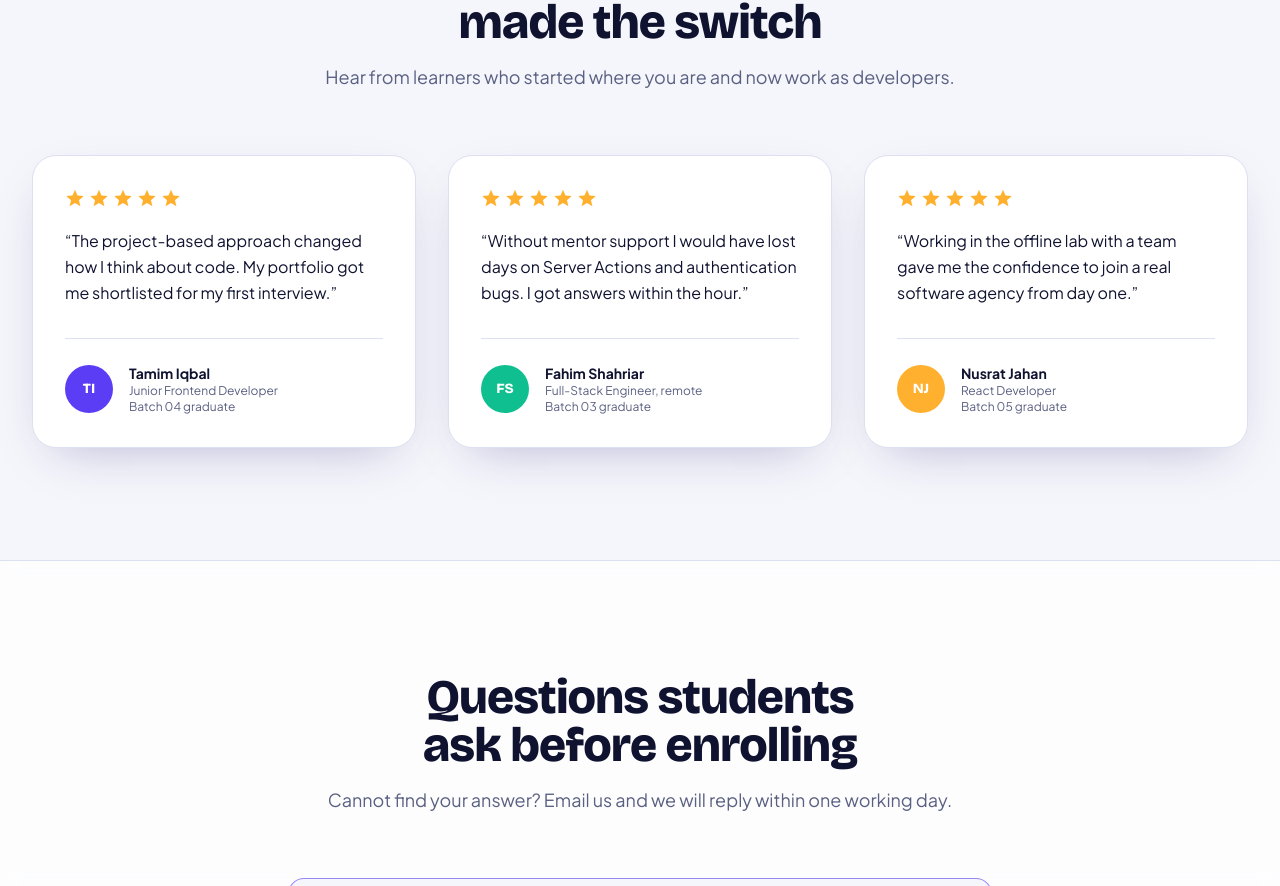
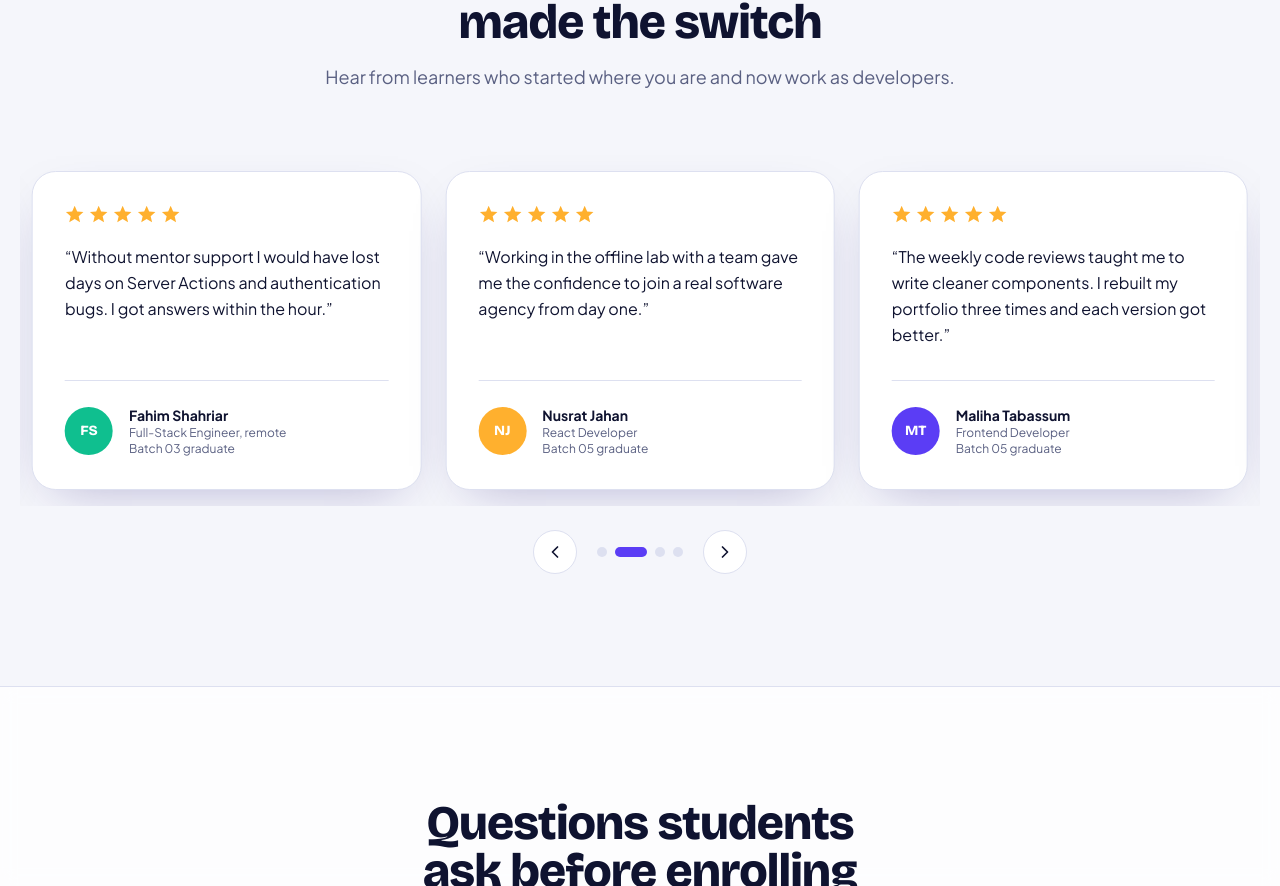
Before and after one commit to lamiakajal/codenest-academy, a Next.js app: page / in a window 1280 px wide. Shown: the part 9104-9990 px from the top of the page. Built offline with nearby package versions, Linux system fonts and the light colour scheme; no server answers.

Commit message:
feat(home): turn testimonials into an auto-looping carousel with arrows, dots and swipe

```diff
--- a/src/components/sections/Testimonials.tsx
+++ b/src/components/sections/Testimonials.tsx
@@ -1,3 +1,6 @@
+"use client";
+
+import { useEffect, useState, useSyncExternalStore } from "react";
 import SectionHeading from "@/components/ui/SectionHeading";
 import { testimonials } from "@/data/site";
 
@@ -11,26 +14,91 @@ function initials(name: string) {
 }
 
 const AVATAR_COLORS = ["bg-brand", "bg-accent", "bg-warm"];
+const AUTOPLAY_MS = 4500;
 
+// Number of cards visible at once: 1 on phones, 2 on tablets, 3 on desktops
+function subscribeToWidth(callback: () => void) {
+  window.addEventListener("resize", callback);
+  return () => window.removeEventListener("resize", callback);
+}
+function getPerView() {
+  if (window.innerWidth >= 1024) return 3;
+  if (window.innerWidth >= 640) return 2;
+  return 1;
+}
+
+// Looping testimonial carousel with autoplay, arrows, dots and touch swipe
 export default function Testimonials() {
+  const perView = useSyncExternalStore(subscribeToWidth, getPerView, () => 3);
+  const maxIndex = Math.max(0, testimonials.length - perView);
+
+  const [index, setIndex] = useState(0);
+  const [paused, setPaused] = useState(false);
+  const [touchStart, setTouchStart] = useState<number | null>(null);
+
+  // Keep the position valid when the screen size changes
+  const current = Math.min(index, maxIndex);
+
+  const next = () => setIndex(current >= maxIndex ? 0 : current + 1);
+  const prev = () => setIndex(current <= 0 ? maxIndex : current - 1);
+
+  // Autoplay loop: advances every few seconds and wraps back to the start
+  useEffect(() => {
+    const reduceMotion = window.matchMedia("(prefers-reduced-motion: reduce)").matches;
+    if (paused || reduceMotion) return;
+    const id = window.setInterval(() => {
+      setIndex((i) => (Math.min(i, maxIndex) >= maxIndex ? 0 : Math.min(i, maxIndex) + 1));
+    }, AUTOPLAY_MS);
+    return () => window.clearInterval(id);
+  }, [paused, maxIndex]);
+
+  const onTouchEnd = (endX: number) => {
+    if (touchStart === null) return;
+    const distance = touchStart - endX;
+    if (Math.abs(distance) > 50) {
+      if (distance > 0) next();
+      else prev();
+    }
+    setTouchStart(null);
+  };
+
   return (
-    <section id="reviews" className="relative py-20 md:py-28">
+    <section id="reviews" className="relative overflow-hidden py-20 md:py-28">
       <div className="mx-auto max-w-7xl px-4 sm:px-6 lg:px-8">
         <SectionHeading
           title="Graduates who made the switch"
           description="Hear from learners who started where you are and now work as developers."
         />
 
-        <div className="grid grid-cols-1 gap-8 md:grid-cols-2 lg:grid-cols-3">
-          {testimonials.map((item, index) => (
-            <figure
+        <div
+          data-reveal
+          role="region"
+          aria-roledescription="carousel"
+          aria-label="Student testimonials"
+          onMouseEnter={() => setPaused(true)}
+          onMouseLeave={() => setPaused(false)}
+          onFocus={() => setPaused(true)}
+          onBlur={() => setPaused(false)}
+          onTouchStart={(e) => setTouchStart(e.touches[0].clientX)}
+          onTouchEnd={(e) => onTouchEnd(e.changedTouches[0].clientX)}
+        >
+          <div className="-mx-3 overflow-hidden px-0 py-4">
+            <div
+              className="flex transition-transform duration-700 ease-[cubic-bezier(0.22,0.8,0.2,1)]"
+              style={{ transform: `translateX(-${current * (100 / perView)}%)` }}
+            >
+              {testimonials.map((item, i) => (
+                <div
                   key={item.name}
-              className="flex flex-col justify-between rounded-3xl border border-line bg-surface p-8 shadow-card transition-all duration-300 hover:-translate-y-1.5 hover:border-brand/60"
+                  className="flex-none px-3"
+                  style={{ width: `${100 / perView}%` }}
+                  aria-hidden={i < current || i >= current + perView}
                 >
+                  <figure className="flex h-full flex-col justify-between rounded-3xl border border-line bg-surface p-8 shadow-card transition-colors duration-300 hover:border-brand/60">
                     <div>
                       <div className="flex gap-1 text-warm" aria-label="Rated 5 out of 5">
-                  {Array.from({ length: 5 }).map((_, i) => (
-                    <svg key={i} viewBox="0 0 24 24" className="h-5 w-5 fill-current" aria-hidden="true">
+                        {Array.from({ length: 5 }).map((_, star) => (
+                          <svg key={star} viewBox="0 0 24 24" className="h-5 w-5 fill-current" aria-hidden="true">
                             <path d="m12 2 3 6.9 7.5.7-5.7 5 1.7 7.4L12 18l-6.5 4 1.7-7.4-5.7-5 7.5-.7L12 2Z" />
                           </svg>
                         ))}
@@ -40,7 +108,7 @@ export default function Testimonials() {
                     <figcaption className="mt-8 flex items-center gap-4 border-t border-line pt-6">
                       <span
                         className={`grid h-12 w-12 place-items-center rounded-full font-display text-sm font-extrabold text-white ${
-                    AVATAR_COLORS[index % AVATAR_COLORS.length]
+                          AVATAR_COLORS[i % AVATAR_COLORS.length]
                         }`}
                         aria-hidden="true"
                       >
@@ -53,7 +121,50 @@ export default function Testimonials() {
                       </div>
                     </figcaption>
                   </figure>
+                </div>
               ))}
+            </div>
+          </div>
+
+          {/* Arrows and dots */}
+          <div className="mt-6 flex items-center justify-center gap-5">
+            <button
+              type="button"
+              onClick={prev}
+              aria-label="Previous testimonials"
+              className="grid h-11 w-11 place-items-center rounded-full border border-line bg-surface transition hover:border-brand hover:text-brand active:scale-95"
+            >
+              <svg viewBox="0 0 24 24" className="h-5 w-5 fill-none stroke-current stroke-2" strokeLinecap="round" strokeLinejoin="round" aria-hidden="true">
+                <path d="m15 6-6 6 6 6" />
+              </svg>
+            </button>
+
+            <div className="flex items-center gap-2">
+              {Array.from({ length: maxIndex + 1 }).map((_, dot) => (
+                <button
+                  key={dot}
+                  type="button"
+                  onClick={() => setIndex(dot)}
+                  aria-label={`Go to testimonials ${dot + 1}`}
+                  aria-current={dot === current}
+                  className={`h-2.5 rounded-full transition-all duration-300 ${
+                    dot === current ? "w-8 bg-brand" : "w-2.5 bg-line hover:bg-muted"
+                  }`}
+                />
+              ))}
+            </div>
+
+            <button
+              type="button"
+              onClick={next}
+              aria-label="Next testimonials"
+              className="grid h-11 w-11 place-items-center rounded-full border border-line bg-surface transition hover:border-brand hover:text-brand active:scale-95"
+            >
+              <svg viewBox="0 0 24 24" className="h-5 w-5 fill-none stroke-current stroke-2" strokeLinecap="round" strokeLinejoin="round" aria-hidden="true">
+                <path d="m9 6 6 6-6 6" />
+              </svg>
+            </button>
+          </div>
         </div>
       </div>
     </section>
--- a/src/data/site.ts
+++ b/src/data/site.ts
@@ -264,6 +264,27 @@ export const testimonials = [
     quote:
       "Working in the offline lab with a team gave me the confidence to join a real software agency from day one.",
   },
+  {
+    name: "Maliha Tabassum",
+    role: "Frontend Developer",
+    batch: "Batch 05 graduate",
+    quote:
+      "The weekly code reviews taught me to write cleaner components. I rebuilt my portfolio three times and each version got better.",
+  },
+  {
+    name: "Rafiul Karim",
+    role: "Backend Engineer",
+    batch: "Batch 02 graduate",
+    quote:
+      "Designing real APIs with authentication and a database made interviews feel familiar. I had already built what they asked about.",
+  },
+  {
+    name: "Anika Sultana",
+    role: "Software Engineer Intern",
+    batch: "Batch 06 student",
+    quote:
+      "I started with no coding background. The step-by-step roadmap and patient mentors kept me going when I felt stuck.",
+  },
 ];
 
 export const faqs = [
```
Lines whose indentation alone changed are shown as unchanged.
